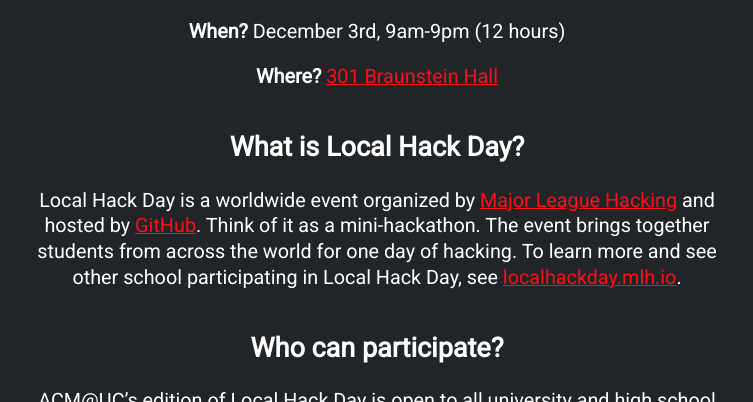
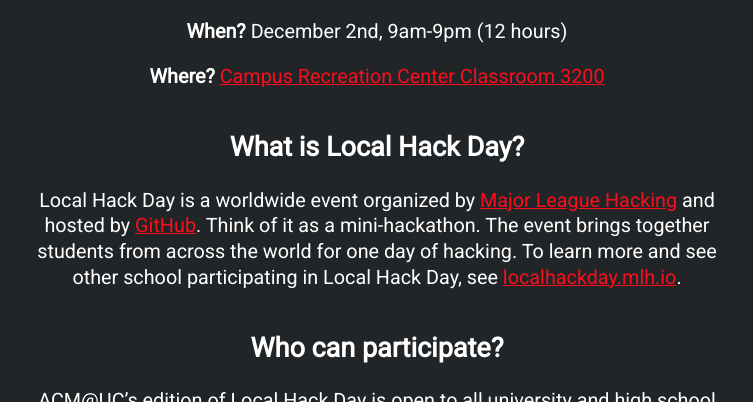
Before and after one commit to ACMatUC/localhackday.acmatuc.org, a plain HTML site: page index.html in a window 1280 px wide. Shown: the part 698-1100 px from the top of the page, without its empty margins (263-1016 px from the left). Drawn offline with Linux system fonts and the light colour scheme.

Commit message:
Update page for 2017

```diff
--- a/index.html
+++ b/index.html
@@ -3,7 +3,7 @@
   <head>
     <meta charset="utf-8">
     <meta http-equiv="x-ua-compatible" content="ie=edge">
-    <title>Local Hack Day 2016 @ University of Cincinnati - ACM@UC</title>
+    <title>Local Hack Day 2017 @ University of Cincinnati - ACM@UC</title>
     <meta name="description" content="Join ACM@UC for a day of learning, building, and sharing! The University of Cincinnati's Local Hack Day is completely free
     and open to all university and high school students!">
     <meta name="viewport" content="width=device-width, initial-scale=1">
@@ -26,14 +26,14 @@
         </section>
 
         <section>
-          <p><a class="button" href="https://localhackday.mlh.io/register/?id=cincinnati&city_name=Cincinnati%2C%20OH">Register Now!</a></p>
+          <p><a class="button" href="https://hackday.mlh.io/University%20of%20Cincinnati?mlh_auth">Register Now!</a></p>
         </section>
       </header>
 
       <main>
         <section>
-          <p><strong>When?</strong> December 3rd, 9am-9pm (12 hours)</p>
-          <p><strong>Where?</strong> <a target="_blank" href="https://www.uc.edu/content/dam/common/docs/maps/campus_map_west_color.pdf">301 Braunstein Hall</a></p>
+          <p><strong>When?</strong> December 2nd, 9am-9pm (12 hours)</p>
+          <p><strong>Where?</strong> <a target="_blank" href="https://www.uc.edu/content/dam/common/docs/maps/campus_map_west_color.pdf">Campus Recreation Center Classroom 3200</a></p>
         </section>
 
         <section>
```
